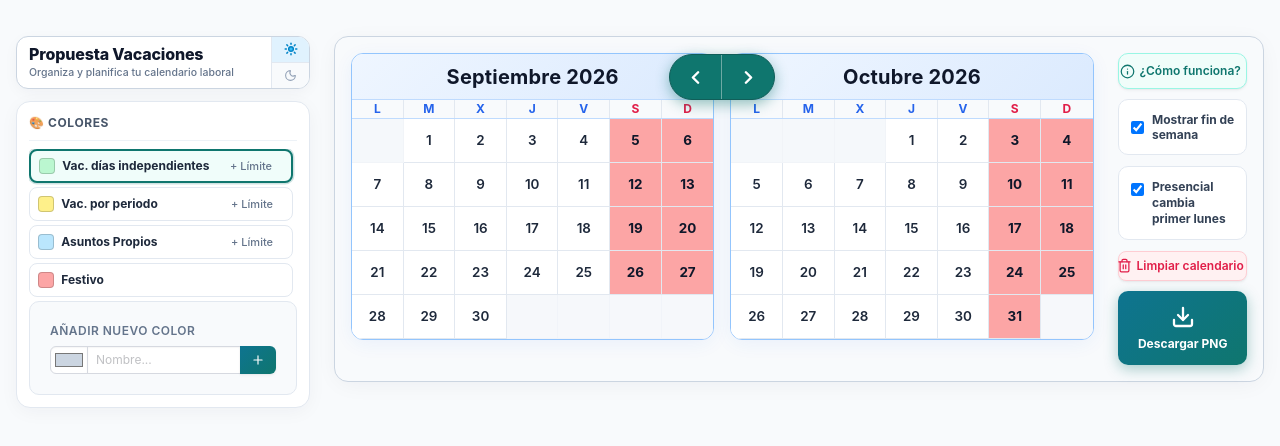
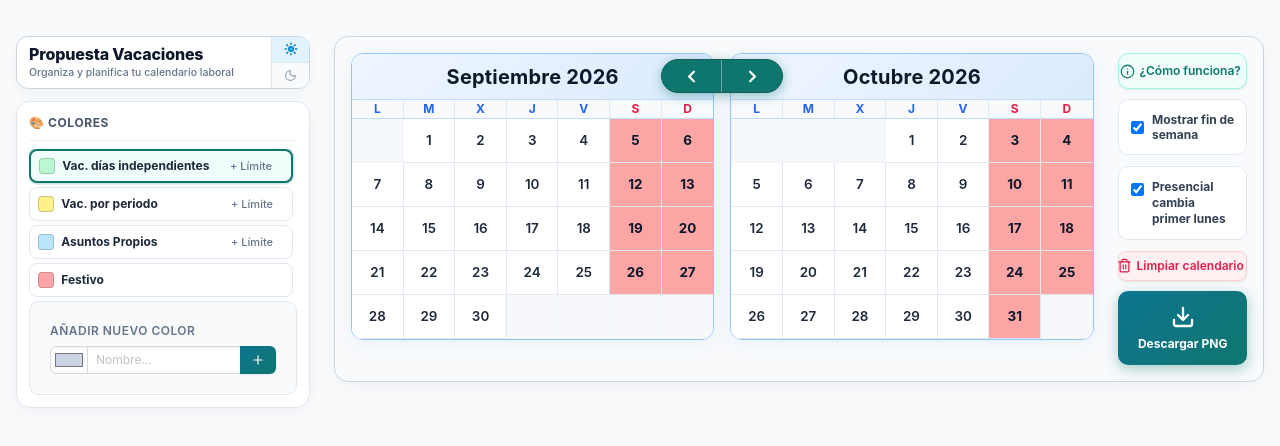
Before and after one commit to demalmar/PropuestaVacaciones, a React (Vite) app: page / in a window 1280 px wide. Shown: the top 446 px of the page. Built offline with nearby package versions, Linux system fonts and the light colour scheme.

Commit message:
style: reduce navigation capsule height to 34px and widen buttons to 60px

```diff
--- a/index.tsx
+++ b/index.tsx
@@ -821,12 +821,12 @@ const CalendarApp = () => {
                         </div>
                       </div>
 
-                      {/* Óvalo (< >) centrado verticalmente a la perfección con las cabeceras de los meses */}
+                      {/* Óvalo (< >) estilizado: menos alto y más alargado horizontalmente */}
                       <div
                         style={{
                           position: 'absolute',
                           left: '50%',
-                          top: '24px',
+                          top: '23px',
                           transform: 'translate(-50%, -50%)',
                           zIndex: 20
                         }}
@@ -836,17 +836,17 @@ const CalendarApp = () => {
                           style={{
                             backgroundColor: isDarkMode ? '#0d9488' : '#0f766e',
                             borderRadius: '9999px',
-                            boxShadow: '0 4px 14px rgba(15, 118, 110, 0.45)',
+                            boxShadow: '0 3px 12px rgba(15, 118, 110, 0.4)',
                             overflow: 'hidden',
                             border: isDarkMode ? '1.5px solid #14b8a6' : '1.5px solid #115e59',
-                            height: '46px'
+                            height: '34px'
                           }}
                         >
                           <button
                             onClick={handlePrevMonth}
                             className="button is-small p-0 oval-nav-btn"
                             style={{
-                              width: '52px',
+                              width: '60px',
                               height: '100%',
                               backgroundColor: 'transparent',
                               border: 'none',
@@ -860,13 +860,13 @@ const CalendarApp = () => {
                             }}
                             title="Mes anterior"
                           >
-                            <ChevronLeft size={21} strokeWidth={2.8} />
+                            <ChevronLeft size={19} strokeWidth={2.8} />
                           </button>
                           <button
                             onClick={handleNextMonth}
                             className="button is-small p-0 oval-nav-btn"
                             style={{
-                              width: '52px',
+                              width: '60px',
                               height: '100%',
                               backgroundColor: 'transparent',
                               border: 'none',
@@ -879,7 +879,7 @@ const CalendarApp = () => {
                             }}
                             title="Mes siguiente"
                           >
-                            <ChevronRight size={21} strokeWidth={2.8} />
+                            <ChevronRight size={19} strokeWidth={2.8} />
                           </button>
                         </div>
                       </div>
```
